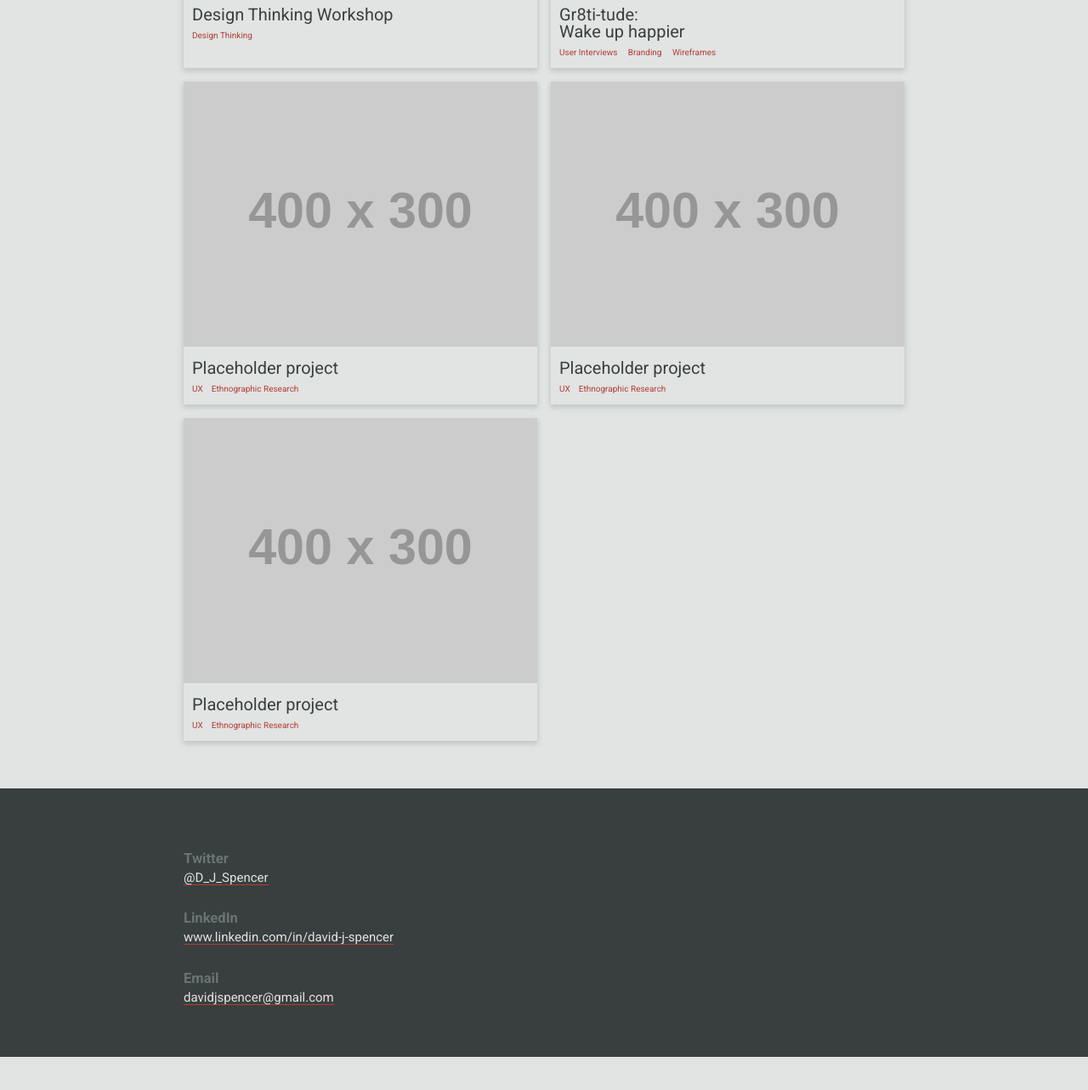
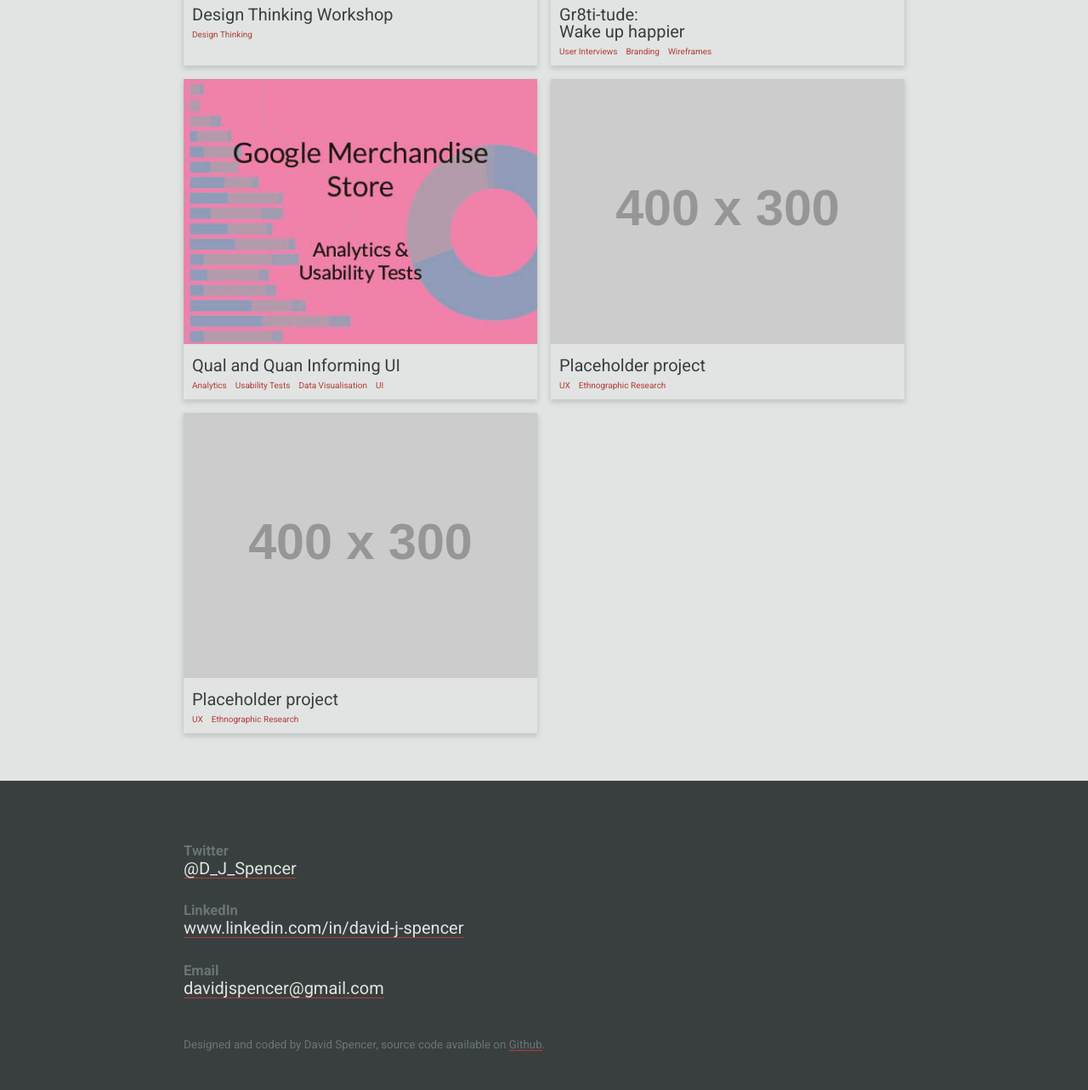
Before and after one commit to davidjspencer/portfolio, a plain HTML site: page index.html in a window 1280 px wide. Shown: the part 823-2106 px from the top of the page at 85% size. Before the commit the page ends 2067 px from the top, so only its background shows below. Drawn offline with nearby package versions, Linux system fonts and the light colour scheme; placeholder pictures from the web are drawn by us.

Commit message:
footer and qual, card span fix

```diff
--- a/css/main.scss
+++ b/css/main.scss
@@ -84,6 +84,11 @@
   span {
     color: lighten(#393f3e, 20);
   }
+}
+h6 {
+  font-weight: 400;
+  color: var(--background-darker);
+  color: lighten(#393f3e, 20);
 }
 .highlight {
   color: var(--accent);
@@ -233,12 +238,14 @@
       p {
         margin: 0;
         line-height: 1em;
-        color: var(--text-color)
-      }
-      span {
-        font-size: .5em;
-        margin: 0 1em 0 0;
-        color: var(--accent);
+        color: var(--text-color);
+        span {
+          display: inline-block;
+          line-height: .25em;
+          font-size: .5em;
+          margin: 0 1em 0 0;
+          color: var(--accent);
+        }
       }
     }
   }
@@ -334,7 +341,7 @@
     a {
       color: var(--background-light);
       text-decoration: none;
-      font-size: .75em;
+      //font-size: .75em;
       margin-top: 0;
     }
   }
--- a/index.html
+++ b/index.html
@@ -32,7 +32,7 @@
         </div>
         <div class="card-text">
           <p>Design Thinking Workshop</p>
-          <span>Design Thinking</span>
+          <p><span>Design Thinking</span></p>
         </div>
       </a>
     </div>
@@ -43,7 +43,20 @@
         </div>
         <div class="card-text">
           <p>Gr8ti-tude:<br>Wake up happier</p>
-          <span>User Interviews </span><span>Branding </span><span>Wireframes</span>
+          <p><span>User Interviews </span><span>Branding </span><span>Wireframes</span>
+          </p>
+        </div>
+      </a>
+    </div>
+    <div class="card">
+      <a href="qual-and-quan.html">
+        <div class="card-img">
+          <img src="img/Google-Merch-Thumb.jpg" alt="">
+        </div>
+        <div class="card-text">
+          <p>Qual and Quan Informing UI</p>
+          <p><span>Analytics</span><span>Usability Tests</span><span>Data Visualisation</span><span>UI</span>
+          </p>
         </div>
       </a>
     </div>
@@ -53,7 +66,8 @@
       </div>
       <div class="card-text">
         <p>Placeholder project</p>
-        <span>UX</span><span>Ethnographic Research<span>
+        <p><span>UX</span><span>Ethnographic Research<span>
+        </p>
       </div>
     </div>
     <div class="card">
@@ -62,16 +76,8 @@
       </div>
       <div class="card-text">
         <p>Placeholder project</p>
-        <span>UX</span><span>Ethnographic Research<span>
-      </div>
-    </div>
-    <div class="card">
-      <div class="card-img">
-        <img src="https://via.placeholder.com/400x300" alt="">
-      </div>
-      <div class="card-text">
-        <p>Placeholder project</p>
-        <span>UX</span><span>Ethnographic Research<span>
+        <p><span>UX</span><span>Ethnographic Research<span>
+        </p>
       </div>
     </div>
   </main>
@@ -88,6 +94,9 @@
       <h5>Email</h5>
       <a class="link" href="mailto:davidjspencer@gmail.com">davidjspencer@gmail.com</a>
     </div>
+    <div class="">
+      <h6>Designed and coded by David Spencer, source code available on <a class="link" href="https://github.com/davidjspencer/portfolio">Github</a>.</h6>
+    </div>
   </footer>
   <script type="text/javascript" src="js/scroll.js"></script>
 </body>
```
Also changed, not shown: design-thinking-workshop.html (+3 -0 lines), fomo-app.html (+3 -0 lines), qual-and-quan.html (added, +76 -0 lines), css/main.css, img/Google-Merch-Thumb.jpg (added), img/fomo-key-takeaways.png (deleted), img/gr8ti-tude-annotations.png (deleted), img/slides.jpg (deleted), 1 other file.
